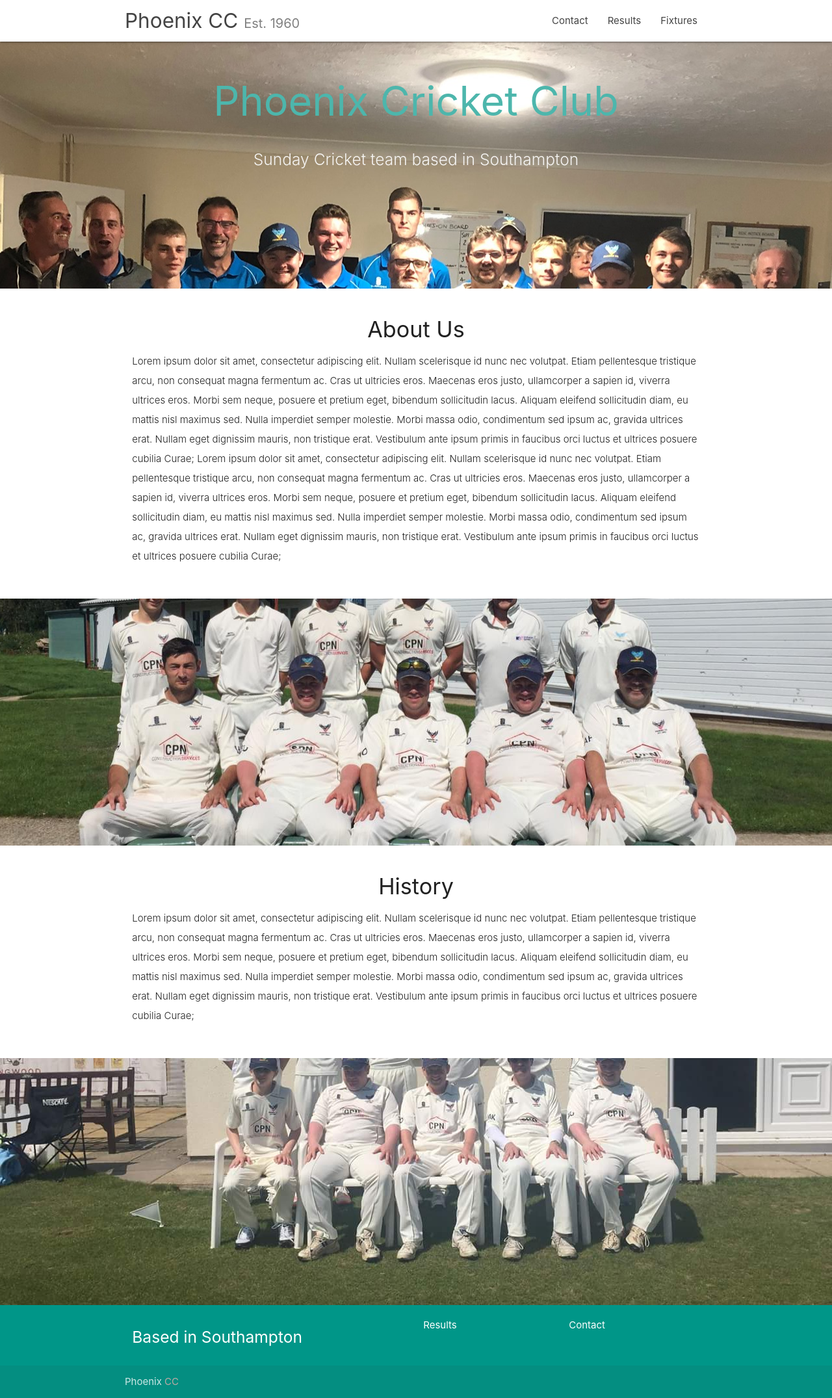
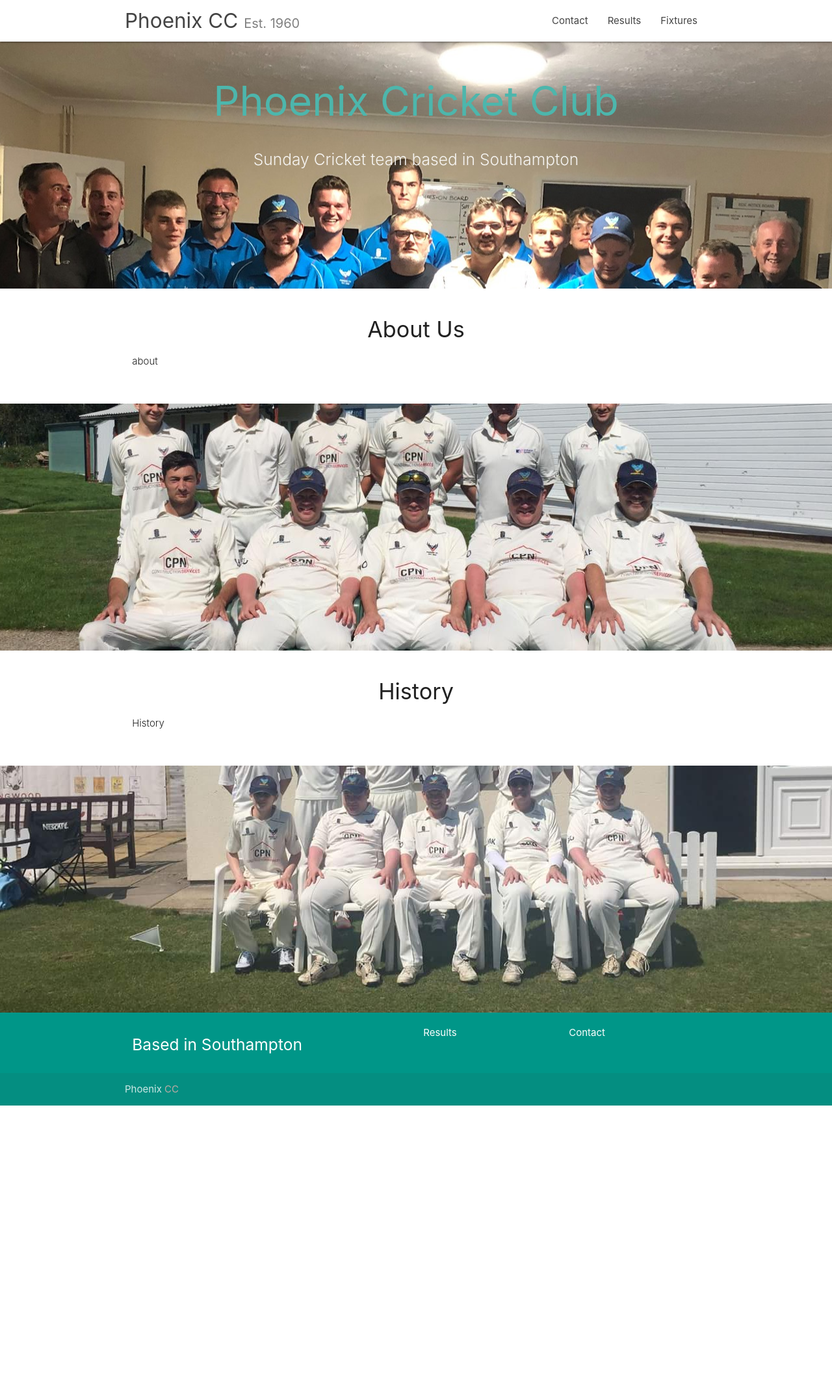
Before and after one commit to alexaustin456/Phoenix-CC, a Django app: page /home in a window 1280 px wide. Shown: the whole page at 65% size. After the commit the page ends 1701 px from the top, so only its background shows below. Run offline with Django 3.2, Linux system fonts and the light colour scheme; some libraries are stand-ins or nearby versions.

Commit message:
Removed latin space filler

```diff
--- a/app/templates/app/home.html
+++ b/app/templates/app/home.html
@@ -27,20 +27,7 @@
             <div class="col s12 center">
                 <h3><i class="mdi-content-send brown-text"></i></h3>
                 <h4>About Us</h4>
-                <p class="left-align light">Lorem ipsum dolor sit amet, consectetur adipiscing elit. Nullam scelerisque
-                    id nunc nec volutpat. Etiam pellentesque tristique arcu, non consequat magna fermentum ac. Cras ut
-                    ultricies eros. Maecenas eros justo, ullamcorper a sapien id, viverra ultrices eros. Morbi sem
-                    neque, posuere et pretium eget, bibendum sollicitudin lacus. Aliquam eleifend sollicitudin diam, eu
-                    mattis nisl maximus sed. Nulla imperdiet semper molestie. Morbi massa odio, condimentum sed ipsum
-                    ac, gravida ultrices erat. Nullam eget dignissim mauris, non tristique erat. Vestibulum ante ipsum
-                    primis in faucibus orci luctus et ultrices posuere cubilia Curae;
-                    Lorem ipsum dolor sit amet, consectetur adipiscing elit. Nullam scelerisque
-                    id nunc nec volutpat. Etiam pellentesque tristique arcu, non consequat magna fermentum ac. Cras ut
-                    ultricies eros. Maecenas eros justo, ullamcorper a sapien id, viverra ultrices eros. Morbi sem
-                    neque, posuere et pretium eget, bibendum sollicitudin lacus. Aliquam eleifend sollicitudin diam, eu
-                    mattis nisl maximus sed. Nulla imperdiet semper molestie. Morbi massa odio, condimentum sed ipsum
-                    ac, gravida ultrices erat. Nullam eget dignissim mauris, non tristique erat. Vestibulum ante ipsum
-                    primis in faucibus orci luctus et ultrices posuere cubilia Curae;</p>
+                <p class="left-align light">about</p>
             </div>
         </div>
 
@@ -63,13 +50,7 @@
             <div class="col s12 center">
                 <h3><i class="mdi-content-send brown-text"></i></h3>
                 <h4>History</h4>
-                <p class="left-align light">Lorem ipsum dolor sit amet, consectetur adipiscing elit. Nullam scelerisque
-                    id nunc nec volutpat. Etiam pellentesque tristique arcu, non consequat magna fermentum ac. Cras ut
-                    ultricies eros. Maecenas eros justo, ullamcorper a sapien id, viverra ultrices eros. Morbi sem
-                    neque, posuere et pretium eget, bibendum sollicitudin lacus. Aliquam eleifend sollicitudin diam, eu
-                    mattis nisl maximus sed. Nulla imperdiet semper molestie. Morbi massa odio, condimentum sed ipsum
-                    ac, gravida ultrices erat. Nullam eget dignissim mauris, non tristique erat. Vestibulum ante ipsum
-                    primis in faucibus orci luctus et ultrices posuere cubilia Curae;</p>
+                <p class="left-align light">History</p>
             </div>
         </div>
 
```
